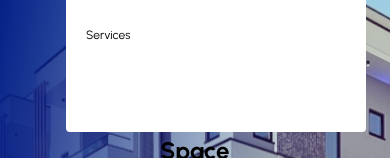
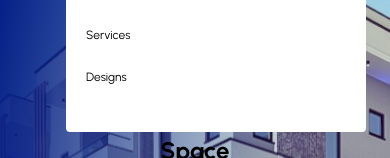
Before and after one commit to Mhiracul/EliteAce, a Next.js app: page / in a window 390 px wide. Both pictures are taken after a click on the button 340 px from the left and 53 px from the top of the page. Shown: the part 190-348 px from the top of the page. Built offline with nearby package versions, Linux system fonts and the light colour scheme.

Commit message:
Contact Added

```diff
--- a/src/app/component/Navbar.tsx
+++ b/src/app/component/Navbar.tsx
@@ -55,6 +55,12 @@ function Navbar() {
                   >
                     Services
                   </Link>
+                  <Link
+                    href="/designs"
+                    className="text-black font-Montserrat text-[12px]"
+                  >
+                    Designs
+                  </Link>
                 </div>
               </div>
             </div>
--- a/src/app/layout.tsx
+++ b/src/app/layout.tsx
@@ -6,7 +6,8 @@ const inter = Inter({ subsets: ["latin"] });
 
 export const metadata: Metadata = {
   title: "EliteAndAce Properties",
-  description: "To be a Leading Real Estate Agent in Sub Saharan Africa ",
+  description:
+    "To be a Leading Architectural Design Agent in Sub Saharan Africa ",
 };
 
 export default function RootLayout({
```
